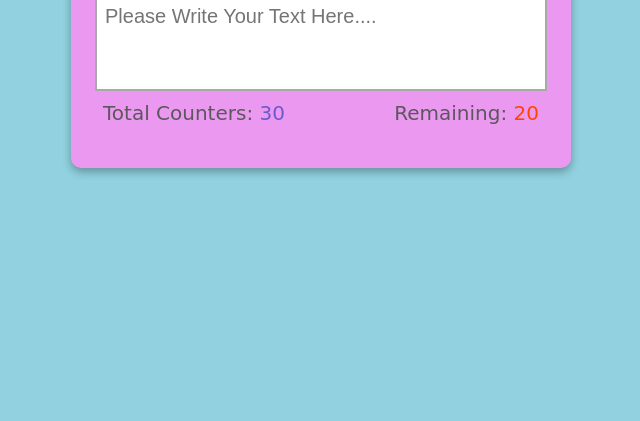
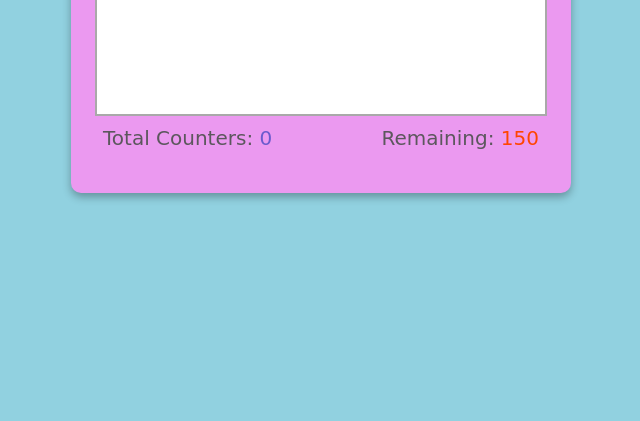
Before and after one commit to katherinekhine/real-time-character-counter, a plain HTML site: page index.html in a window 1280 px wide. Shown: the part 379-800 px from the top of the page, without its empty margins (319-959 px from the left). Drawn offline with nearby package versions, Linux system fonts and the light colour scheme.

Commit message:
update index.html and add index.js

```diff
--- a/index.html
+++ b/index.html
@@ -5,6 +5,7 @@
     <meta charset="UTF-8">
     <meta name="viewport" content="width=device-width, initial-scale=1.0">
     <title>Real Time Character Counter</title>
+    <!-- bootstrap css link -->
     <link href="https://cdn.jsdelivr.net/npm/bootstrap@5.3.3/dist/css/bootstrap.min.css" rel="stylesheet"
         integrity="sha384-QWTKZyjpPEjISv5WaRU9OFeRpok6YctnYmDr5pNlyT2bRjXh0JMhjY6hW+ALEwIH" crossorigin="anonymous">
 </head>
@@ -15,15 +16,18 @@
         style="background-color: #eb99f0; width: 500px; border-radius: 10px; box-shadow: 0 4px 8px rgb(0, 0, 0, .3);">
         <h2>Real-time Character Counter</h2>
         <textarea name="" id="textarea" class="mt-2 fs-5 p-2"
-            style="resize: none; width: 100%; height: 100px; font-family: sans-serif; box-sizing: border-box; border: solid 2px darkgray;"
-            placeholder="Please Write Your Text Here...." maxlength="60"></textarea>
+            style="resize: none; width: 100%; height: 150px; font-family: sans-serif; box-sizing: border-box; border: solid 2px darkgray;"
+            placeholder="Please Write Your Text Here...." maxlength="150"></textarea>
         <div class="d-flex justify-content-between px-2">
             <p class="fs-5" style="color: #5c575d;">Total Counters: <span id="total-counter"
-                    style="color: slateblue;">30</span></p>
+                    style="color: slateblue;"></span></p>
             <p class="fs-5" style="color: #5c575d;">Remaining: <span id="remaining-counter"
-                    style="color: orangered;">20</span></p>
+                    style="color: orangered;"></span></p>
         </div>
     </div>
+    <!-- js link -->
+    <script src="index.js"></script>
+    <!-- bootstrap link -->
     <script src="https://cdn.jsdelivr.net/npm/bootstrap@5.3.3/dist/js/bootstrap.bundle.min.js"
         integrity="sha384-YvpcrYf0tY3lHB60NNkmXc5s9fDVZLESaAA55NDzOxhy9GkcIdslK1eN7N6jIeHz"
         crossorigin="anonymous"></script>
--- /dev/null
+++ b/index.js
@@ -0,0 +1,14 @@
+const textareaEl = document.getElementById("textarea");
+const totalCounter = document.getElementById("total-counter");
+const remainingCounter = document.getElementById("remaining-counter");
+
+function updateCounter() {
+  totalCounter.innerHTML = textareaEl.value.length;
+  remainingCounter.innerHTML =
+    textareaEl.getAttribute("maxLength") - textareaEl.value.length;
+}
+
+textareaEl.addEventListener("keyup", () => {
+  updateCounter();
+});
+updateCounter();
```
